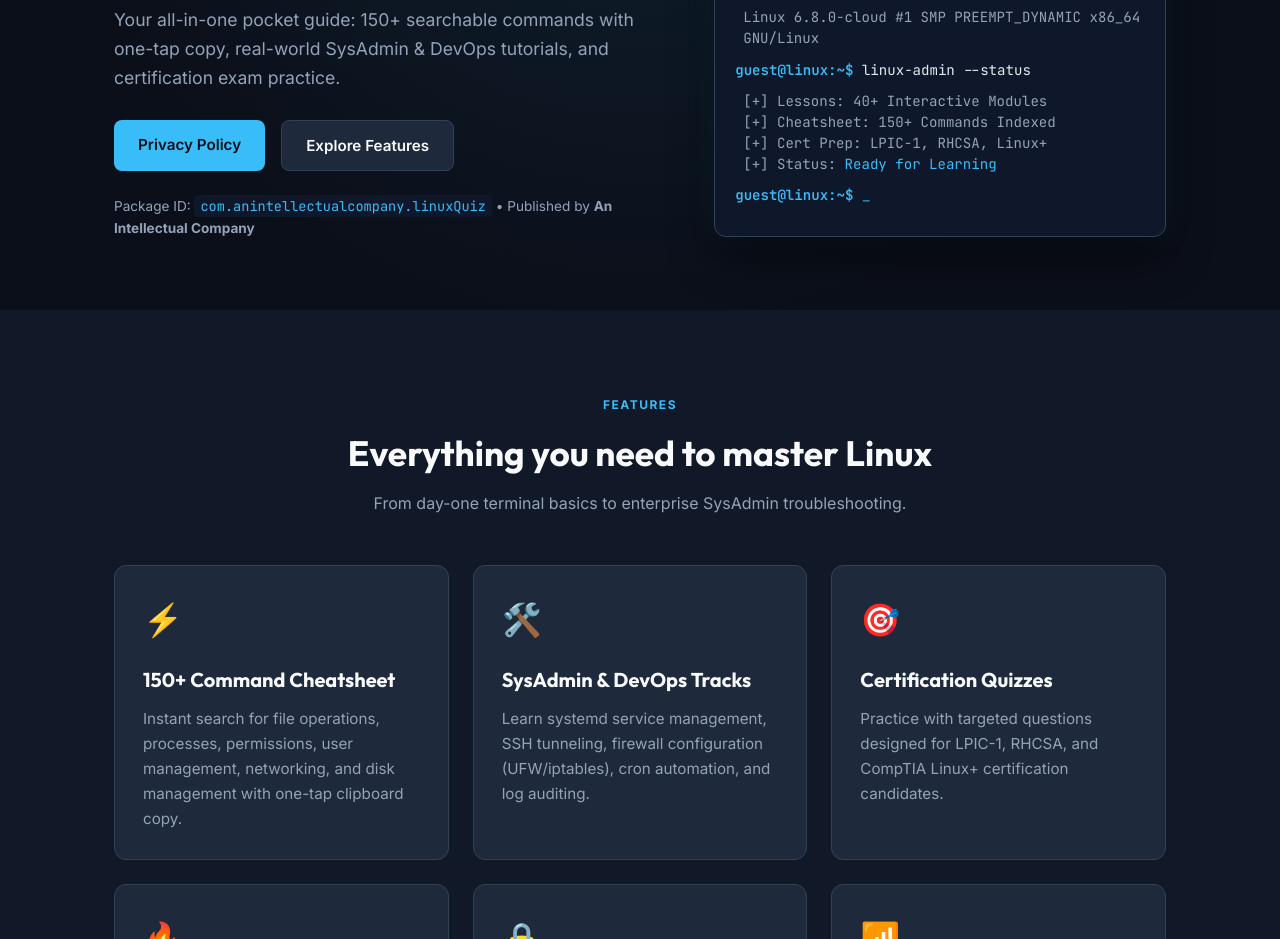
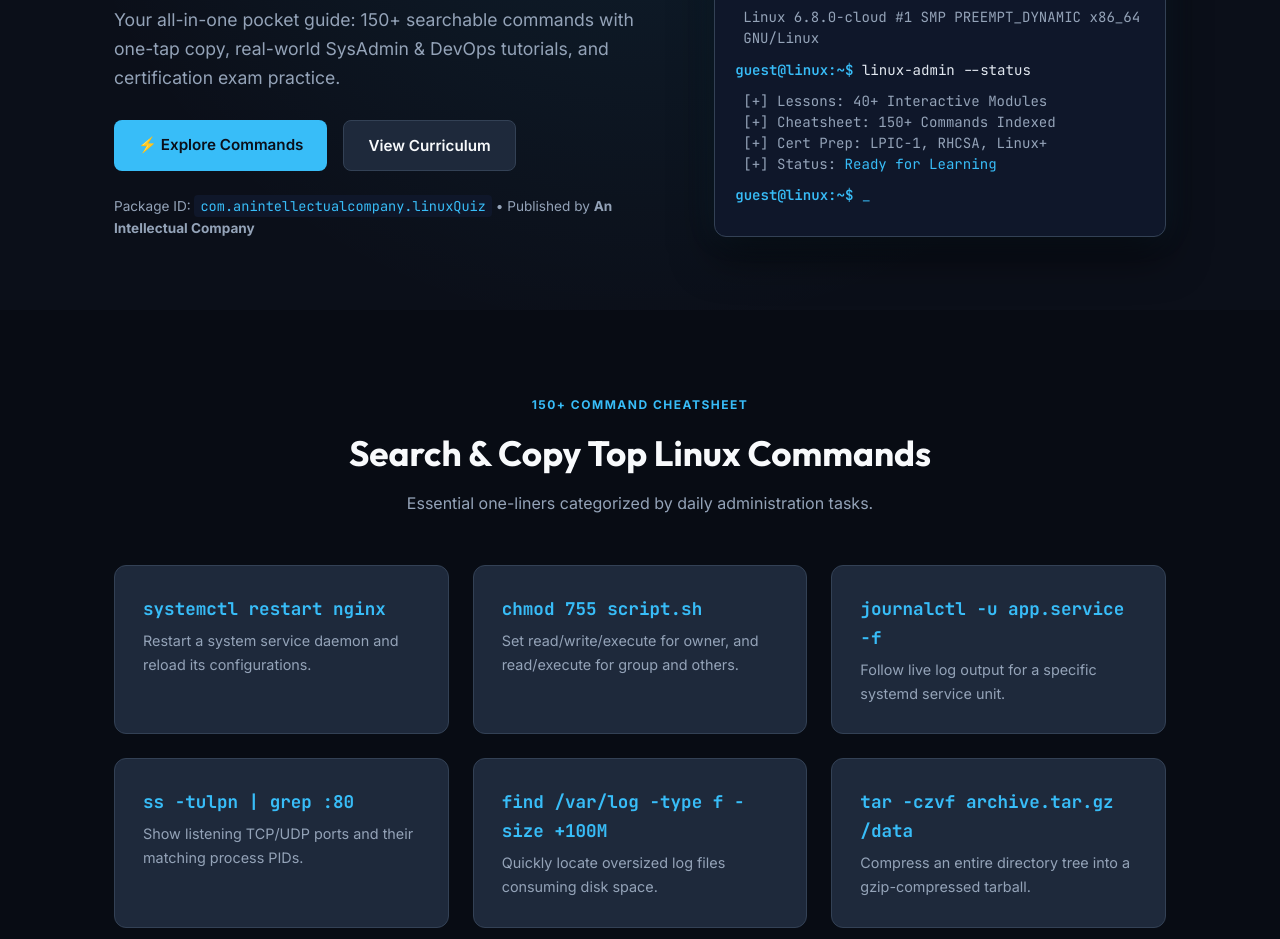
Before and after one commit to AnIntellectualBeing/linux-admin, a plain HTML site: page index.html in a window 1280 px wide. Shown: the part 333-1272 px from the top of the page. Drawn offline with Linux system fonts and the light colour scheme.

Commit message:
feat: upgrade landing page to full product showcase

```diff
--- a/index.html
+++ b/index.html
@@ -3,12 +3,11 @@
 <head>
   <meta charset="UTF-8">
   <meta name="viewport" content="width=device-width, initial-scale=1.0">
-  <title>Learn Linux: Commands & Admin | Official Android App</title>
-  <meta name="description" content="Master Linux commands, terminal cheatsheets, SysAdmin & DevOps guides, and certification exam quizzes with Learn Linux: Commands & Admin.">
-  <meta name="author" content="An Intellectual Company">
+  <title>Linux Admin: Learn & Commands | Master Terminal & SysAdmin</title>
+  <meta name="description" content="Master Linux commands, terminal cheatsheets, SysAdmin & DevOps guides, and certification exam quizzes with Linux Admin: Learn & Commands.">
   <link rel="preconnect" href="https://fonts.googleapis.com">
   <link rel="preconnect" href="https://fonts.gstatic.com" crossorigin>
-  <link href="https://fonts.googleapis.com/css2?family=Inter:wght@300;400;500;600;700;800&family=JetBrains+Mono:wght@400;500;600;700&family=Outfit:wght@600;700;800&display=swap" rel="stylesheet">
+  <link href="https://fonts.googleapis.com/css2?family=Inter:wght@300;400;500;600;700;800&family=JetBrains+Mono:wght@400;500;600;700&family=Outfit:wght@600;700;800;900&display=swap" rel="stylesheet">
   <link rel="stylesheet" href="styles.css">
 </head>
 <body>
@@ -23,8 +22,8 @@
       <nav class="nav-links">
         <a href="#features">Features</a>
         <a href="#curriculum">Curriculum</a>
+        <a href="#cheatsheet">Commands</a>
         <a href="privacy.html">Privacy Policy</a>
-        <a href="terms.html">Terms</a>
         <a href="delete-account.html">Account Deletion</a>
       </nav>
     </div>
@@ -35,13 +34,13 @@
     <div class="container hero-content">
       <div class="hero-text">
         <div class="badge">
-          <span class="pulse-dot"></span> Official Android App
+          <span class="pulse-dot"></span> Official Android App Release
         </div>
-        <h1>Master Linux, Terminal & SysAdmin Like a Pro.</h1>
+        <h1>Master Linux, Terminal & SysAdmin <span>Like a Pro.</span></h1>
         <p>Your all-in-one pocket guide: 150+ searchable commands with one-tap copy, real-world SysAdmin & DevOps tutorials, and certification exam practice.</p>
         <div class="hero-actions">
-          <a href="privacy.html" class="btn btn-primary">Privacy Policy</a>
-          <a href="#features" class="btn btn-secondary">Explore Features</a>
+          <a href="#cheatsheet" class="btn btn-primary">⚡ Explore Commands</a>
+          <a href="#curriculum" class="btn btn-secondary">View Curriculum</a>
         </div>
         <div class="meta-tag">
           Package ID: <code>com.anintellectualcompany.linuxQuiz</code> &bull; Published by <b>An Intellectual Company</b>
@@ -69,6 +68,49 @@
             </p>
             <p><span class="prompt">guest@linux:~$</span> <span class="cursor">_</span></p>
           </div>
+        </div>
+      </div>
+    </div>
+  </section>
+
+  <!-- Cheatsheet Preview Section -->
+  <section id="cheatsheet" class="section-padding" style="background: #080c14;">
+    <div class="container">
+      <div class="section-heading">
+        <span class="sub-badge">150+ COMMAND CHEATSHEET</span>
+        <h2>Search & Copy Top Linux Commands</h2>
+        <p>Essential one-liners categorized by daily administration tasks.</p>
+      </div>
+
+      <div class="features-grid">
+        <div class="card">
+          <div style="font-family: 'JetBrains Mono', monospace; font-size: 1.1rem; color: var(--accent-cyan); font-weight: 700; margin-bottom: 6px;">systemctl restart nginx</div>
+          <p style="color: var(--text-muted); font-size: 0.9rem;">Restart a system service daemon and reload its configurations.</p>
+        </div>
+
+        <div class="card">
+          <div style="font-family: 'JetBrains Mono', monospace; font-size: 1.1rem; color: var(--accent-cyan); font-weight: 700; margin-bottom: 6px;">chmod 755 script.sh</div>
+          <p style="color: var(--text-muted); font-size: 0.9rem;">Set read/write/execute for owner, and read/execute for group and others.</p>
+        </div>
+
+        <div class="card">
+          <div style="font-family: 'JetBrains Mono', monospace; font-size: 1.1rem; color: var(--accent-cyan); font-weight: 700; margin-bottom: 6px;">journalctl -u app.service -f</div>
+          <p style="color: var(--text-muted); font-size: 0.9rem;">Follow live log output for a specific systemd service unit.</p>
+        </div>
+
+        <div class="card">
+          <div style="font-family: 'JetBrains Mono', monospace; font-size: 1.1rem; color: var(--accent-cyan); font-weight: 700; margin-bottom: 6px;">ss -tulpn | grep :80</div>
+          <p style="color: var(--text-muted); font-size: 0.9rem;">Show listening TCP/UDP ports and their matching process PIDs.</p>
+        </div>
+
+        <div class="card">
+          <div style="font-family: 'JetBrains Mono', monospace; font-size: 1.1rem; color: var(--accent-cyan); font-weight: 700; margin-bottom: 6px;">find /var/log -type f -size +100M</div>
+          <p style="color: var(--text-muted); font-size: 0.9rem;">Quickly locate oversized log files consuming disk space.</p>
+        </div>
+
+        <div class="card">
+          <div style="font-family: 'JetBrains Mono', monospace; font-size: 1.1rem; color: var(--accent-cyan); font-weight: 700; margin-bottom: 6px;">tar -czvf archive.tar.gz /data</div>
+          <p style="color: var(--text-muted); font-size: 0.9rem;">Compress an entire directory tree into a gzip-compressed tarball.</p>
         </div>
       </div>
     </div>
@@ -163,6 +205,7 @@
         <p class="footer-desc">Empowering developers & SysAdmins worldwide.</p>
       </div>
       <div class="footer-links">
+        <a href="index.html">Home</a>
         <a href="privacy.html">Privacy Policy</a>
         <a href="delete-account.html">Data Deletion</a>
         <a href="terms.html">Terms of Service</a>
```
